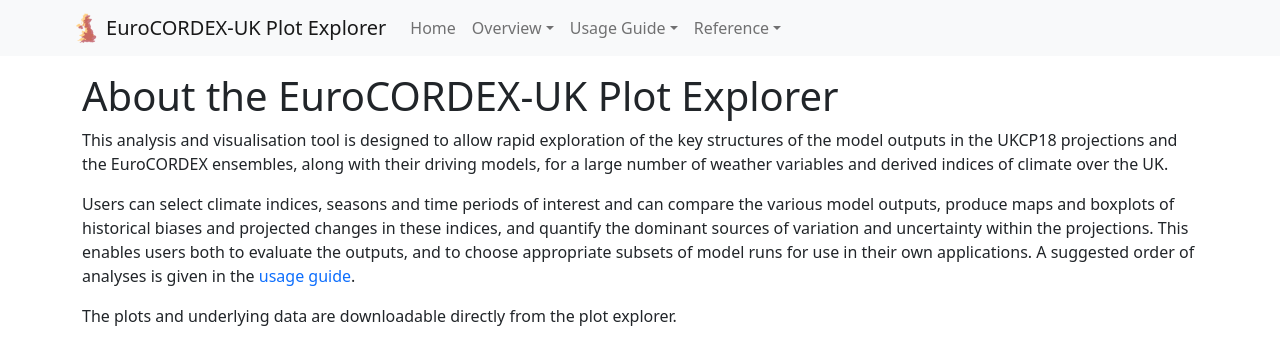
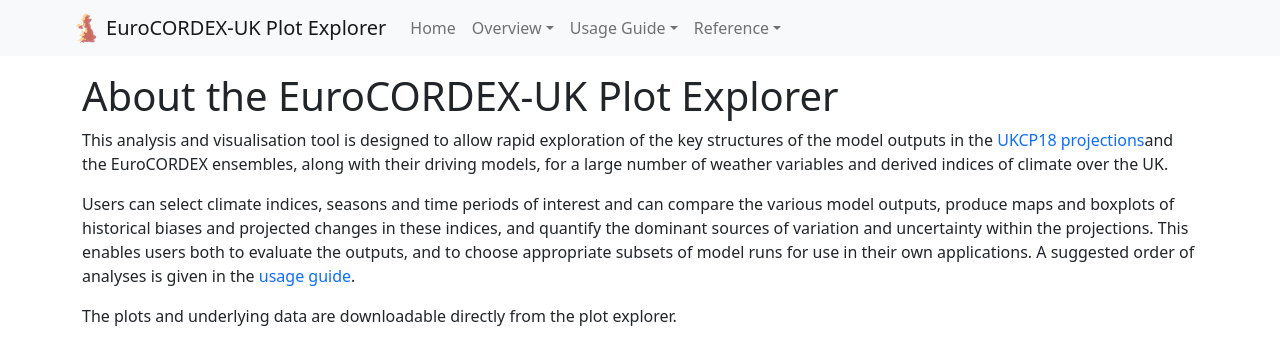
Before and after one commit to UCL/UKCORDEX-plot-explorer-dev, a React (Create React App) app: page /#/about-explorer in a window 1280 px wide. Shown: the top 364 px of the page. Built offline with nearby package versions, Linux system fonts and the light colour scheme.

Commit message:
Update AboutExplorer.js
Add link to UKCP18 to 'about the plot explorer' page

```diff
--- a/src/components/ExtraPages/About/AboutExplorer.js
+++ b/src/components/ExtraPages/About/AboutExplorer.js
@@ -8,8 +8,8 @@ export default function AboutExplorer() {
         <h1>About the EuroCORDEX-UK Plot Explorer</h1>
         <p>
           This analysis and visualisation tool is designed to allow rapid exploration of the
-          key structures of the model outputs in the UKCP18 projections and the
-          EuroCORDEX ensembles, along with their driving models, for a large
+          key structures of the model outputs in the <a href='https://www.metoffice.gov.uk/research/approach/collaboration/ukcp/about'>UKCP18 projections</a>
+          and the EuroCORDEX ensembles, along with their driving models, for a large
           number of weather variables and derived indices of climate over the UK.
         </p>
         <p>
```
